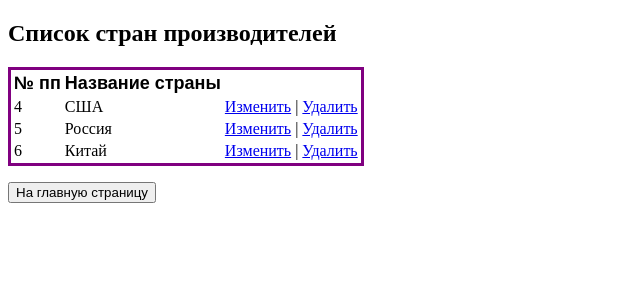
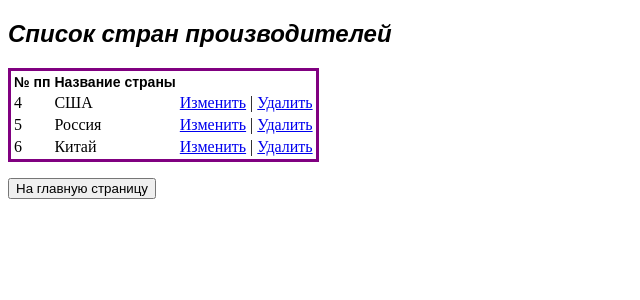
Before and after one commit to Vappiter/site_vappiter, a Django app: page /country in a window 1280 px wide. Shown: the top 300 px of the page, without its empty margins (0-640 px from the left). Run offline with Django 4.2, Linux system fonts and the light colour scheme; data comes from the database, SQL or seed files in the repository.

Commit message:
005-2023-05-29

```diff
--- a/vappiter/static/css/country.css
+++ b/vappiter/static/css/country.css
@@ -1,3 +1,10 @@
+.h2{
+  font-family: Arial, Arial, Helvetica, sans-serif;
+  font-size: 24px;
+  font-weight: bold;
+  font-style: italic;
+}
+
 .table-all {
     display: table;
     table-layout: fixed;
@@ -6,9 +13,9 @@
     border: 3px solid purple;
   }
 .table-heading{
-  font-family: Arial, Helvetica, sans-serif;
-  font-size: 18px;
-  font-weight: bold;
+  font-family: Arial, sans-serif;
+  font-size: 14px;
+  font-weight: normal;
   position: relative;
   border: 1px solid green;
   text-align: center;
--- a/vappiter/templates/country.html
+++ b/vappiter/templates/country.html
@@ -9,7 +9,7 @@
 <body>
 
     {% if country.count > 0 %}
-    <h2>Список стран производителей</h2>
+    <h2 class='h2'>Список стран производителей</h2>
     <table class='table-all'>
         <thead class='table-heading'><th>№ пп</th><th>Название страны</th></th></thead>
         {% for hcountry in country %}
```
